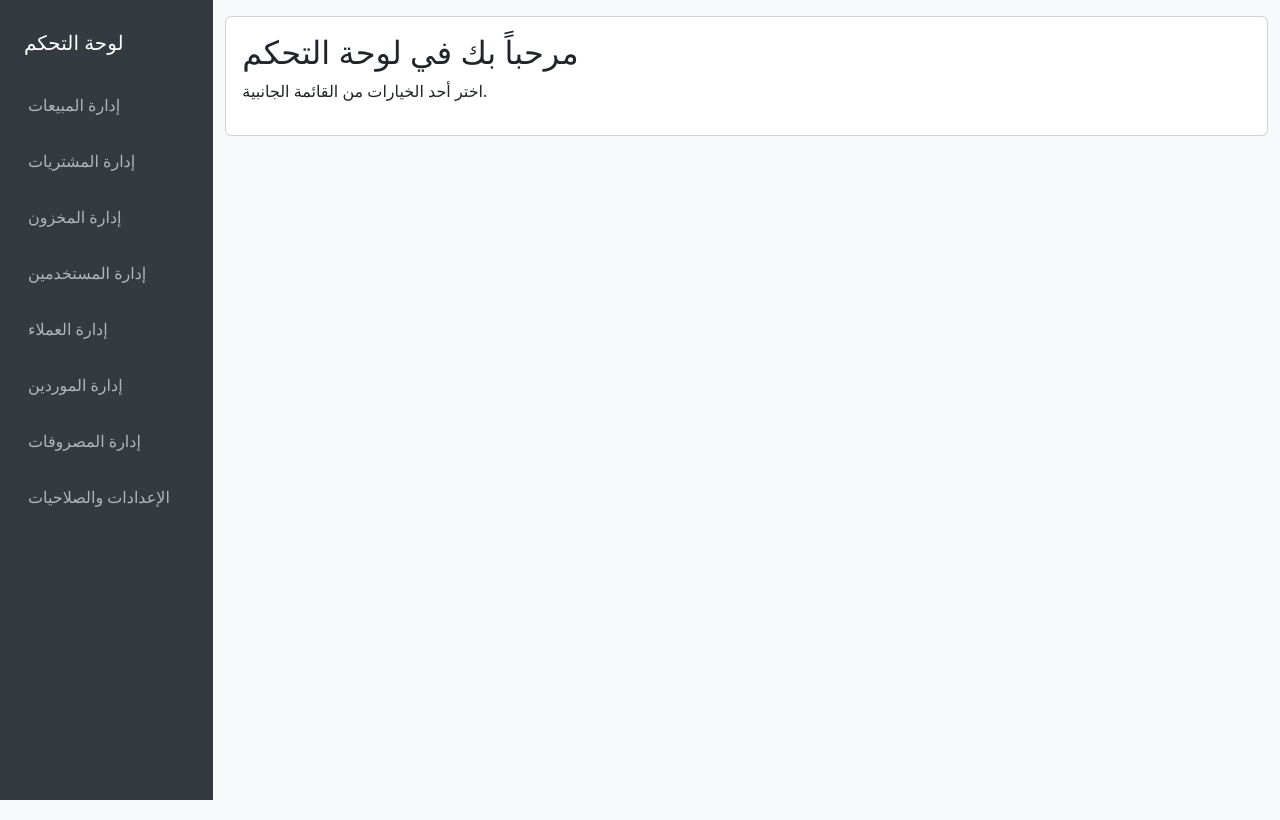
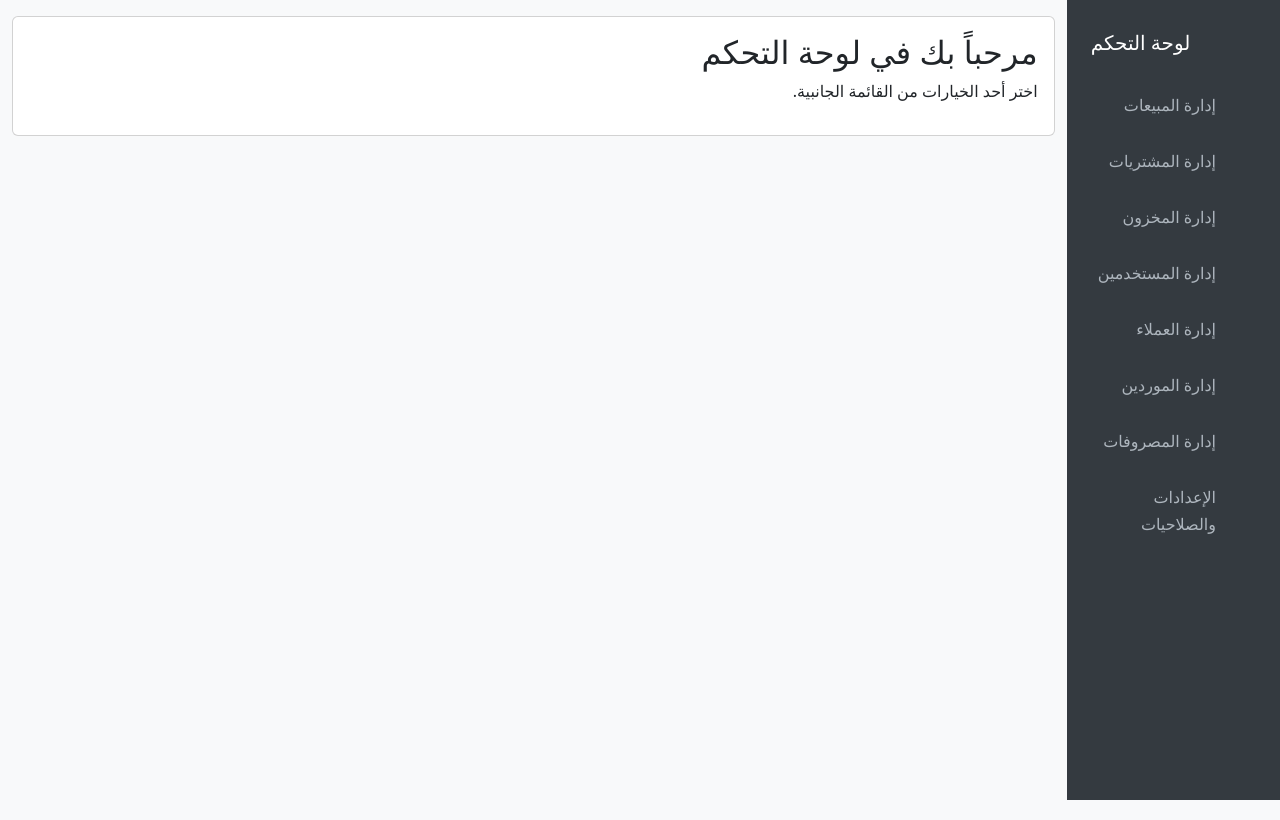
Before and after one commit to mohsen6330/golden-falcon-company, a Flask app: page /dashboard in a window 1280 px wide. Run offline with Flask 3, Linux system fonts and the light colour scheme.

Commit message:
Combined updates for app.py and dashboard.html

```diff
--- a/templates/dashboard.html
+++ b/templates/dashboard.html
@@ -8,6 +8,8 @@
     <style>
         body {
             background-color: #f8f9fa;
+            direction: rtl; /* Align content from right to left */
+            text-align: right;
         }
         .sidebar {
             height: 100vh;
```
